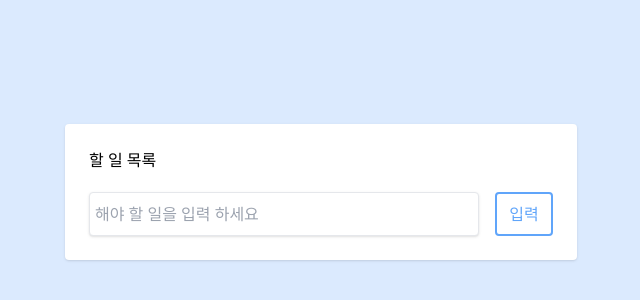
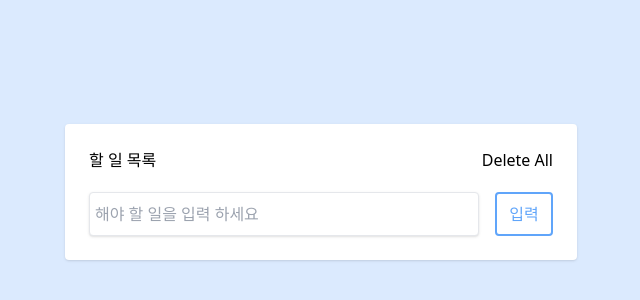
Before and after one commit to minsangOh/inflearn_01_react-todo-app, a React (Create React App) app: page / in a window 1280 px wide. Shown: the part 208-508 px from the top of the page, without its empty margins (319-959 px from the left). Built offline with nearby package versions, Linux system fonts and the light colour scheme; the HTML template or start-up script is replaced by a standard one.

Commit message:
할 일 목록 전부 지우기 추가

```diff
--- a/src/App.js
+++ b/src/App.js
@@ -32,6 +32,10 @@ export default function App() {
     setValue("");
   };
 
+  const handleRemoveClick =() =>{
+    setTodoData([])
+  }
+
   return (
     // 플렉스로, 세로 중앙 정렬, 가로 중앙 정렬, 너비를 화면이랑 동일, 높이를 화면이랑 동일, 배경색 설정
     <div className="flex items-center justify-center w-screen h-screen bg-blue-100">
@@ -40,6 +44,7 @@ export default function App() {
         {/* 플렉스로, 플렉스 아이템을 양 끝에 정렬, 아래쪽 마진 */}
         <div className="flex justify-between mb-3">
           <h1>할 일 목록</h1>
+          <button onClick={handleRemoveClick}>Delete All</button>
         </div>
         <Lists
           todoData={todoData}
```
